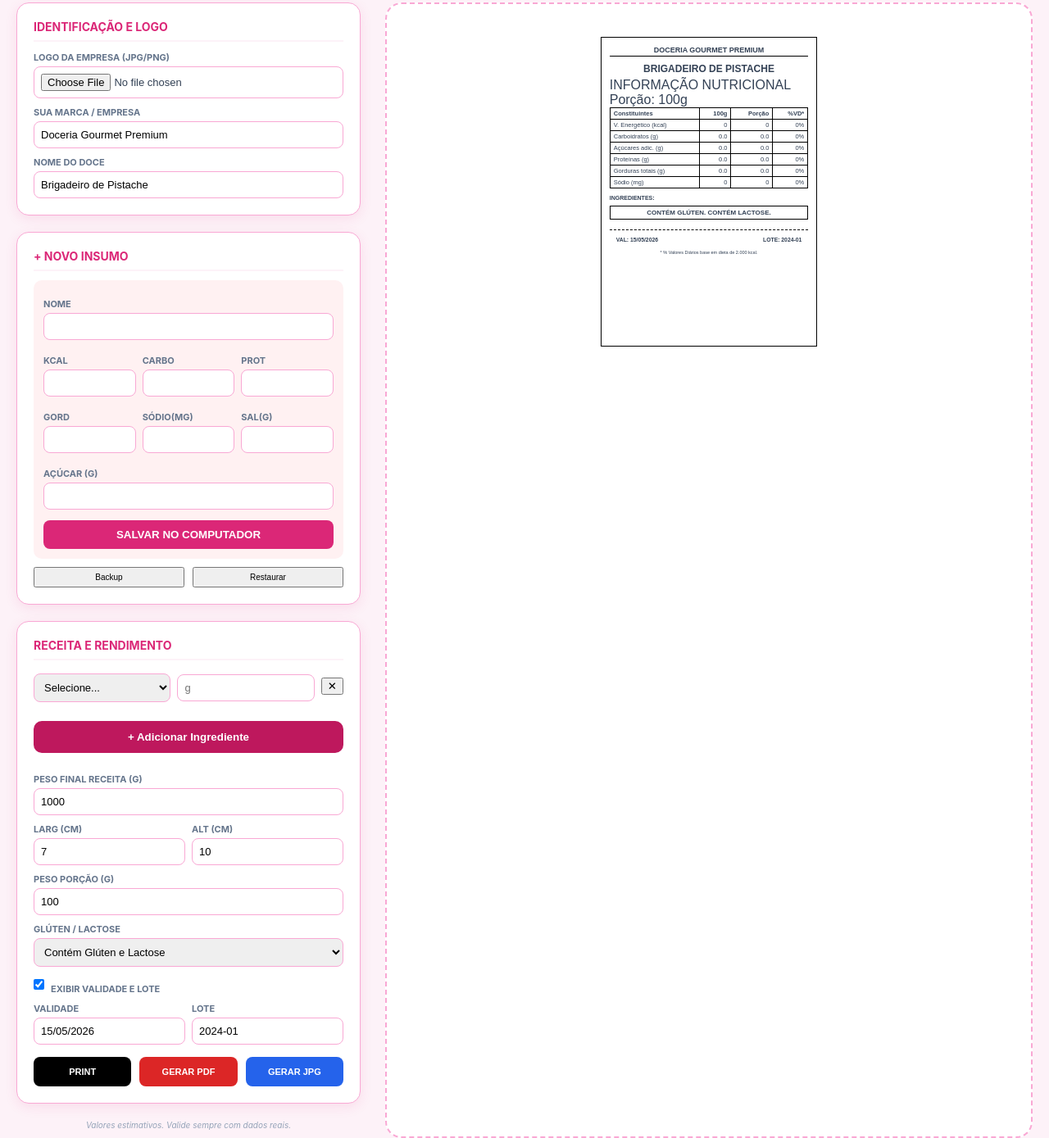
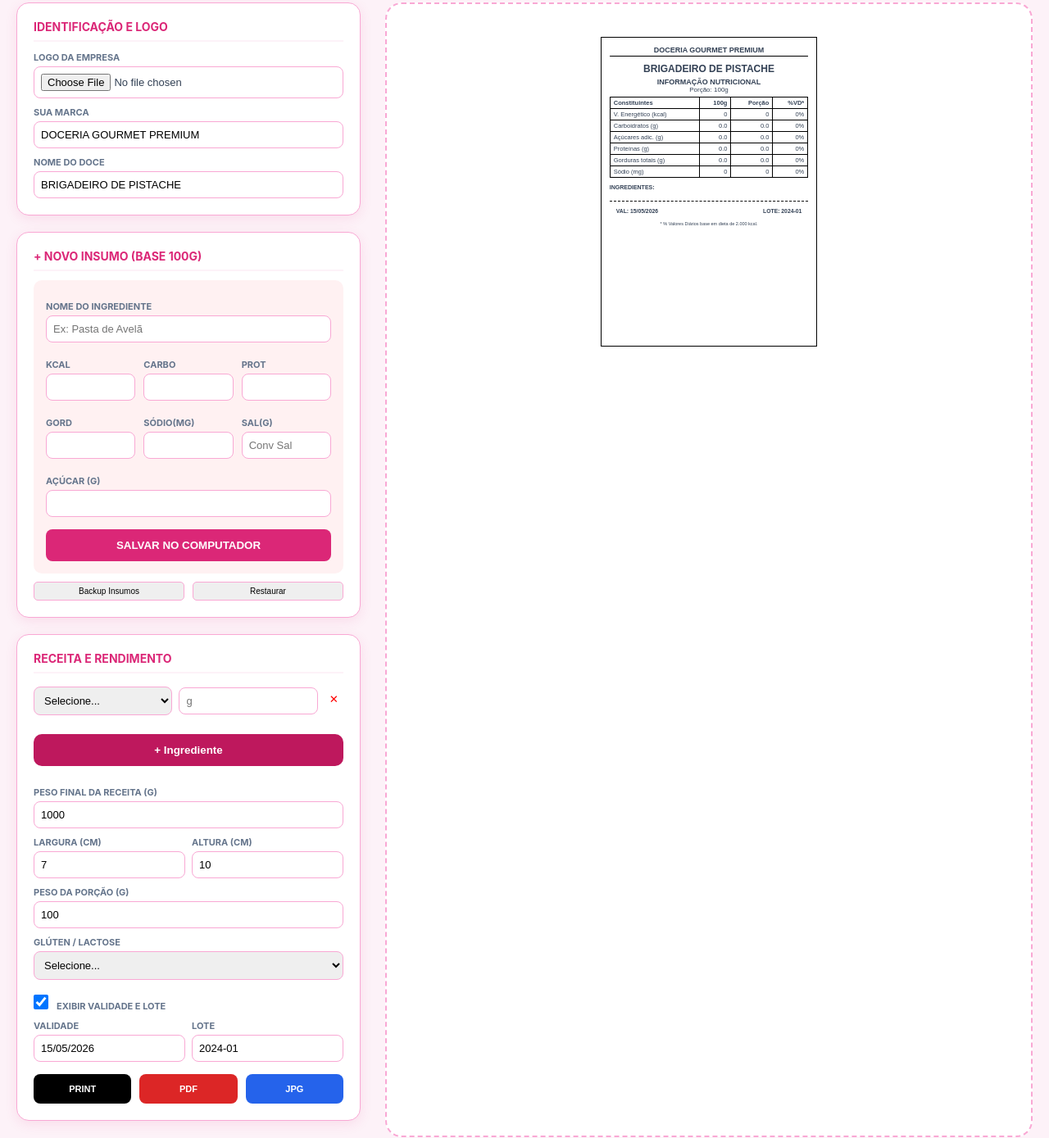
Before and after one commit to allahensus/etiqueta_dolceju, a plain HTML site: page index.html in a window 1280 px wide. Shown: the part 17-1406 px from the top of the page at 82% size. Drawn offline with nearby package versions, Linux system fonts and the light colour scheme.

Commit message:
Update print statement from 'Ajuste do gluten'

```diff
--- a/index.html
+++ b/index.html
@@ -13,17 +13,15 @@
         .panel h2 { font-size:14px; text-transform:uppercase; border-bottom: 2px solid var(--bg); padding-bottom: 8px; margin-top: 0; color: var(--primary); }
         label { font-size:11px; font-weight: 700; margin-top: 10px; display: block; color: #64748b; text-transform: uppercase; }
         input, select { width:100%; padding:8px; font-size:13px; border:1px solid var(--border); border-radius:8px; box-sizing: border-box; margin-top: 4px; }
-        .check-group { display: flex; align-items: center; gap: 8px; margin-top: 10px; font-size: 12px; font-weight: bold; color: #475569; }
-        .check-group input { width: auto; margin: 0; cursor: pointer; }
-        .grid-new-item { display: grid; grid-template-columns: repeat(3, 1fr); gap: 8px; background: #fff1f2; padding: 12px; border-radius: 10px; margin-top: 10px; }
+        .check-group { display: flex; align-items: center; gap: 10px; margin-top: 15px; font-size: 12px; font-weight: bold; color: #475569; }
+        .check-group input { width: 18px; height: 18px; margin: 0; cursor: pointer; }
+        .grid-new-item { display: grid; grid-template-columns: repeat(3, 1fr); gap: 10px; background: #fff1f2; padding: 15px; border-radius: 10px; margin-top: 10px; }
         .full-width { grid-column: span 3; }
-        .btn-save-item { grid-column: span 3; background: var(--primary); color: white; border: none; padding: 10px; border-radius: 8px; cursor: pointer; font-weight: bold; margin-top: 5px; }
+        .btn-save-item { grid-column: span 3; background: var(--primary); color: white; border: none; padding: 12px; border-radius: 8px; cursor: pointer; font-weight: bold; margin-top: 5px; }
         .ingrediente-row { display: flex; gap: 8px; margin-bottom: 8px; align-items: center; }
         .btn-add { background: #be185d; color: #fff; width: 100%; margin: 15px 0; padding: 12px; border-radius: 10px; border: none; cursor: pointer; font-weight: bold; }
-        .buttons-export { display:grid; grid-template-columns: 1fr 1fr 1fr; gap:10px; margin-top: 15px; }
-        .btn-exp { border: none; padding: 12px; border-radius: 8px; color: white; font-weight: bold; cursor: pointer; font-size: 11px; }
         .preview { position: sticky; top: 20px; display: flex; justify-content: center; background: #fff; border-radius: 20px; padding: 40px; border: 2px dashed var(--border); }
-        #etiqueta { background: #fff; border: 1px solid #000; padding: 10px; box-sizing: border-box; font-family: Arial, sans-serif; display: flex; flex-direction: column; }
+        #etiqueta { background: #fff; border: 1px solid #000; padding: 10px; box-sizing: border-box; font-family: Arial, sans-serif; display: flex; flex-direction: column; overflow: hidden; }
         .logo-v { max-width: 60px; max-height: 40px; margin: 0 auto 5px auto; display: block; object-fit: contain; }
         .empresa-v { text-align: center; font-size: 9px; font-weight: bold; text-transform: uppercase; border-bottom: 1px solid #000; padding-bottom: 2px; margin-bottom: 4px; }
         .nome-v { font-size: 12px; font-weight: bold; text-align: center; text-transform: uppercase; margin: 4px 0; }
@@ -32,9 +30,11 @@
         .tabela td:first-child { text-align: left; }
         .bold { font-weight: bold; }
         .ing-lista { font-size: 7px; margin-top: 8px; line-height: 1.2; text-align: justify; }
-        .selo-alerta { border: 1px solid #000; text-align: center; font-weight: bold; margin-top: 5px; padding: 3px; font-size: 8px; }
+        .selo-alerta { border: 1px solid #000; text-align: center; font-weight: bold; margin-top: 5px; padding: 4px; font-size: 8px; text-transform: uppercase; }
         .datas-box { display: flex; justify-content: space-between; flex-wrap: wrap; font-size: 6.8px; margin-top: 12px; font-weight: bold; border-top: 1px dashed #000; padding: 8px 8px 4px 8px; gap: 5px; width: 100%; box-sizing: border-box; }
-        .obs-legal { font-size: 5.5px; text-align: center; margin-top: 5px; width: 100%; line-height: 1.1; }
+        .obs-legal { font-size: 5.5px; text-align: center; margin-top: 5px; width: 100%; line-height: 1.1; white-space: normal; }
+        .buttons-export { display:grid; grid-template-columns: 1fr 1fr 1fr; gap:10px; margin-top: 15px; }
+        .btn-exp { border: none; padding: 12px; border-radius: 8px; color: white; font-weight: bold; cursor: pointer; font-size: 11px; }
         .disclaimer { font-size: 10px; color: #94a3b8; text-align: center; margin-top: 15px; font-style: italic; }
         .oculto { display: none !important; }
         @media print { .sidebar, .panel, .disclaimer { display: none; } body { background: white; padding: 0; } .preview { border: none; padding: 0; } }
@@ -45,50 +45,54 @@
     <div class="sidebar">
         <div class="panel">
             <h2>Identificação e Logo</h2>
-            <label>Logo da Empresa (JPG/PNG)</label>
+            <label>Logo da Empresa</label>
             <input type="file" id="input_logo" accept="image/*" onchange="carregarLogo(event)">
-            <label>Sua Marca / Empresa</label>
-            <input id="empresa_nome" value="Doceria Gourmet Premium" oninput="atualizar()">
+            <label>Sua Marca</label>
+            <input id="empresa_nome" value="DOCERIA GOURMET PREMIUM" oninput="atualizar()">
             <label>Nome do Doce</label>
-            <input id="prod_nome" value="Brigadeiro de Pistache" oninput="atualizar()">
+            <input id="prod_nome" value="BRIGADEIRO DE PISTACHE" oninput="atualizar()">
         </div>
         <div class="panel">
-            <h2>+ Novo Insumo</h2>
+            <h2>+ Novo Insumo (Base 100g)</h2>
             <div class="grid-new-item">
-                <div class="full-width"><label>Nome</label><input id="new_nome"></div>
+                <div class="full-width"><label>Nome do Ingrediente</label><input id="new_nome" placeholder="Ex: Pasta de Avelã"></div>
                 <div><label>Kcal</label><input type="number" id="new_kcal"></div>
                 <div><label>Carbo</label><input type="number" id="new_carbo"></div>
                 <div><label>Prot</label><input type="number" id="new_prot"></div>
                 <div><label>Gord</label><input type="number" id="new_gord"></div>
                 <div><label>Sódio(mg)</label><input type="number" id="new_sodio"></div>
-                <div><label>Sal(g)</label><input type="number" oninput="document.getElementById('new_sodio').value = Math.round(this.value * 400)"></div>
+                <div><label>Sal(g)</label><input type="number" placeholder="Conv Sal" oninput="document.getElementById('new_sodio').value = Math.round(this.value * 400)"></div>
                 <div class="full-width"><label>Açúcar (g)</label><input type="number" id="new_acucar"></div>
                 <button class="btn-save-item" onclick="cadastrarInsumo()">SALVAR NO COMPUTADOR</button>
             </div>
             <div style="display: flex; gap: 10px; margin-top: 10px;">
-                <button onclick="exportarBanco()" style="flex:1; font-size:10px; padding:5px; cursor:pointer;">Backup</button>
-                <button onclick="importarBanco()" style="flex:1; font-size:10px; padding:5px; cursor:pointer;">Restaurar</button>
+                <button onclick="exportarBanco()" style="flex:1; font-size:10px; padding:5px; cursor:pointer; border-radius:5px; border:1px solid var(--border);">Backup Insumos</button>
+                <button onclick="importarBanco()" style="flex:1; font-size:10px; padding:5px; cursor:pointer; border-radius:5px; border:1px solid var(--border);">Restaurar</button>
             </div>
         </div>
         <div class="panel">
             <h2>Receita e Rendimento</h2>
             <div id="lista_ingredientes"></div>
-            <button class="btn-add" onclick="addLinhaIngrediente()">+ Adicionar Ingrediente</button>
-            <label>Peso Final Receita (g)</label><input id="peso_rendimento" type="number" value="1000" oninput="atualizar()">
+            <button class="btn-add" onclick="addLinhaIngrediente()">+ Ingrediente</button>
+            <label>Peso Final da Receita (g)</label>
+            <input id="peso_rendimento" type="number" value="1000" oninput="atualizar()">
             <div style="display: flex; gap: 8px;">
-                <div style="flex:1"><label>Larg (cm)</label><input id="largura" type="number" value="7" oninput="atualizar()"></div>
-                <div style="flex:1"><label>Alt (cm)</label><input id="altura" type="number" value="10" oninput="atualizar()"></div>
+                <div style="flex:1"><label>Largura (cm)</label><input id="largura" type="number" value="7" oninput="atualizar()"></div>
+                <div style="flex:1"><label>Altura (cm)</label><input id="altura" type="number" value="10" oninput="atualizar()"></div>
             </div>
-            <label>Peso Porção (g)</label><input id="peso_porcao" type="number" value="100" oninput="atualizar()">
+            <label>Peso da Porção (g)</label>
+            <input id="peso_porcao" type="number" value="100" oninput="atualizar()">
             <label>Glúten / Lactose</label>
             <select id="sel_alerta" onchange="atualizar()">
-                <option value="CONTÉM GLÚTEN. CONTÉM LACTOSE.">Contém Glúten e Lactose</option>
-                <option value="NÃO CONTÉM GLÚTEN. NÃO CONTÉM LACTOSE.">Sem Glúten e Sem Lactose</option>
-                <option value="">Nenhuma Informação</option>
+                <option value="">Selecione...</option>
+                <option value="CONTÉM GLÚTEN.">Gluten</option>
+                <option value="CONTÉM LACTOSE.">Lactose</option>
+                <option value="CONTÉM GLÚTEN. CONTÉM LACTOSE.">Gluten e Lactose</option>
+                <option value="NÃO CONTÉM GLÚTEN. NÃO CONTÉM LACTOSE.">Isento de Ambos</option>
             </select>
             <div class="check-group">
                 <input type="checkbox" id="chk_data" checked onchange="atualizar()">
-                <label style="cursor:pointer;" for="chk_data">EXIBIR VALIDADE E LOTE</label>
+                <label for="chk_data">EXIBIR VALIDADE E LOTE</label>
             </div>
             <div id="painel_datas">
                 <div style="display: flex; gap: 8px;">
@@ -98,19 +102,18 @@
             </div>
             <div class="buttons-export">
                 <button class="btn-exp" style="background:#000" onclick="window.print()">PRINT</button>
-                <button class="btn-exp" style="background:#dc2626;" onclick="exportPDF()">GERAR PDF</button>
-                <button class="btn-exp" style="background:#2563eb;" onclick="exportJPG()">GERAR JPG</button>
+                <button class="btn-exp" style="background:#dc2626;" onclick="exportPDF()">PDF</button>
+                <button class="btn-exp" style="background:#2563eb;" onclick="exportJPG()">JPG</button>
             </div>
         </div>
-        <p class="disclaimer">Valores estimativos. Valide sempre com dados reais.</p>
     </div>
     <div class="preview">
         <div id="etiqueta">
             <img id="v_logo" class="logo-v oculto">
             <div class="empresa-v" id="v_empresa"></div>
             <div class="nome-v" id="v_nome"></div>
-            <div class="info-tit">INFORMAÇÃO NUTRICIONAL</div>
-            <div class="porcao-v" id="v_porcao_txt"></div>
+            <div style="font-size:9px; font-weight:bold; text-align:center;">INFORMAÇÃO NUTRICIONAL</div>
+            <div id="v_porcao_txt" style="font-size:8px; text-align:center; margin-bottom:4px;"></div>
             <table class="tabela">
                 <tr class="bold"><td>Constituintes</td><td>100g</td><td>Porção</td><td>%VD*</td></tr>
                 <tr><td>V. Energético (kcal)</td><td id="v100_kcal"></td><td id="vp_kcal"></td><td id="vd_kcal"></td></tr>
@@ -123,8 +126,8 @@
             <div class="ing-lista"><strong>INGREDIENTES:</strong> <span id="v_ing_lista"></span></div>
             <div class="selo-alerta" id="v_alerta"></div>
             <div class="datas-box" id="v_datas_box">
-                <div style="white-space: nowrap;">VAL: <span id="v_val"></span></div>
-                <div style="white-space: nowrap;">LOTE: <span id="v_lote"></span></div>
+                <div>VAL: <span id="v_val"></span></div>
+                <div>LOTE: <span id="v_lote"></span></div>
             </div>
             <div class="obs-legal">* % Valores Diários base em dieta de 2.000 kcal.</div>
         </div>
@@ -133,59 +136,74 @@
 <script>
 const DB_PADRAO = {
     "leite_cond": { nome: "Leite Condensado", kcal: 322, carbo: 54, prot: 7.2, gord: 8.5, sodio: 100, acucar: 54 },
-    "creme_leite_cx": { nome: "Creme de Leite Cx", kcal: 163, carbo: 4.5, prot: 2.1, gord: 15, sodio: 50, acucar: 0 },
-    "leite_integral": { nome: "Leite de Caixinha Integral", kcal: 60, carbo: 4.7, prot: 3.2, gord: 3.2, sodio: 45, acucar: 0 },
-    "leite_ninho": { nome: "Leite em Pó (Ninho)", kcal: 496, carbo: 38, prot: 26, gord: 27, sodio: 370, acucar: 0 },
-    "manteiga_sem_sal": { nome: "Manteiga s/ Sal", kcal: 717, carbo: 0.1, prot: 0.8, gord: 81, sodio: 11, acucar: 0 },
+    "creme_leite": { nome: "Creme de Leite Cx", kcal: 163, carbo: 4.5, prot: 2.1, gord: 15, sodio: 50, acucar: 0 },
+    "manteiga": { nome: "Manteiga s/ Sal", kcal: 717, carbo: 0.1, prot: 0.8, gord: 81, sodio: 11, acucar: 0 },
     "chocolate_ao_leite": { nome: "Chocolate ao Leite", kcal: 540, carbo: 58, prot: 5.5, gord: 31, sodio: 80, acucar: 50 },
     "chocolate_meio_amargo": { nome: "Chocolate Meio Amargo", kcal: 470, carbo: 50, prot: 4, gord: 28, sodio: 10, acucar: 40 },
-    "farinha_trigo": { nome: "Farinha de Trigo", kcal: 360, carbo: 75, prot: 10, gord: 1, sodio: 0, acucar: 0 },
-    "ovo_inteiro": { nome: "Ovo Inteiro", kcal: 143, carbo: 1, prot: 13, gord: 9, sodio: 124, acucar: 0 },
-    "nutella": { nome: "Nutella", kcal: 533, carbo: 57, prot: 6, gord: 31, sodio: 42, acucar: 56 },
-    "doce_leite": { nome: "Doce de Leite", kcal: 315, carbo: 55, prot: 6, gord: 7, sodio: 120, acucar: 50 },
+    "chocolate_branco": { nome: "Chocolate Branco", kcal: 539, carbo: 53, prot: 5.9, gord: 32, sodio: 78, acucar: 53 },
+    "cacau_100": { nome: "Cacau em Pó 100%", kcal: 228, carbo: 58, prot: 19, gord: 13, sodio: 21, acucar: 0 },
+    "acucar_refinado": { nome: "Açúcar Refinado", kcal: 387, carbo: 100, prot: 0, gord: 0, sodio: 0, acucar: 100 },
+    "acucar_cristal": { nome: "Açúcar Cristal", kcal: 387, carbo: 100, prot: 0, gord: 0, sodio: 0, acucar: 100 },
+    "acucar_confeiteiro": { nome: "Açúcar de Confeiteiro", kcal: 389, carbo: 100, prot: 0, gord: 0, sodio: 2, acucar: 100 },
+    "farinha_trigo": { nome: "Farinha de Trigo", kcal: 360, carbo: 75, prot: 10, gord: 1.4, sodio: 2, acucar: 0 },
+    "farinha_amendoas": { nome: "Farinha de Amêndoas", kcal: 579, carbo: 21, prot: 21, gord: 50, sodio: 1, acucar: 4 },
+    "farinha_aveia": { nome: "Farinha de Aveia", kcal: 389, carbo: 66, prot: 16, gord: 6.9, sodio: 0, acucar: 0 },
+    "leite_ninho": { nome: "Leite em Pó (Ninho)", kcal: 496, carbo: 38, prot: 26, gord: 27, sodio: 370, acucar: 0 },
+    "leite_integral": { nome: "Leite Integral", kcal: 60, carbo: 4.7, prot: 3.2, gord: 3.2, sodio: 43, acucar: 0 },
+    "ovo_inteiro": { nome: "Ovo Inteiro", kcal: 143, carbo: 0.7, prot: 12, gord: 9.5, sodio: 124, acucar: 0 },
+    "gema_ovo": { nome: "Gema de Ovo", kcal: 322, carbo: 3.6, prot: 16, gord: 27, sodio: 48, acucar: 0 },
+    "claras": { nome: "Clara de Ovo", kcal: 52, carbo: 0.7, prot: 11, gord: 0.2, sodio: 166, acucar: 0 },
+    "nutella": { nome: "Nutella", kcal: 539, carbo: 57, prot: 6.3, gord: 31, sodio: 42, acucar: 56 },
+    "doce_leite": { nome: "Doce de Leite", kcal: 315, carbo: 55, prot: 6, gord: 7.5, sodio: 120, acucar: 50 },
     "pistache": { nome: "Pistache s/ Sal", kcal: 560, carbo: 28, prot: 20, gord: 45, sodio: 1, acucar: 7 },
-    "sal": { nome: "Sal", kcal: 0, carbo: 0, prot: 0, gord: 0, sodio: 38758, acucar: 0 }
+    "amendoas": { nome: "Amêndoas", kcal: 579, carbo: 22, prot: 21, gord: 50, sodio: 1, acucar: 4 },
+    "avelas": { nome: "Avelãs", kcal: 628, carbo: 17, prot: 15, gord: 61, sodio: 0, acucar: 4 },
+    "nozes": { nome: "Nozes", kcal: 654, carbo: 14, prot: 15, gord: 65, sodio: 2, acucar: 2 },
+    "castanha_caju": { nome: "Castanha de Caju", kcal: 553, carbo: 30, prot: 18, gord: 44, sodio: 12, acucar: 6 },
+    "castanha_para": { nome: "Castanha do Pará", kcal: 659, carbo: 12, prot: 14, gord: 66, sodio: 3, acucar: 2 },
+    "amendoim": { nome: "Amendoim Torrado", kcal: 567, carbo: 16, prot: 26, gord: 49, sodio: 18, acucar: 4 },
+    "coco_ralado": { nome: "Coco Ralado s/ Açúcar", kcal: 660, carbo: 24, prot: 6.9, gord: 65, sodio: 37, acucar: 7 },
+    "oleo_coco": { nome: "Óleo de Coco", kcal: 862, carbo: 0, prot: 0, gord: 100, sodio: 0, acucar: 0 },
+    "azeite": { nome: "Azeite de Oliva", kcal: 884, carbo: 0, prot: 0, gord: 100, sodio: 0, acucar: 0 },
+    "mel": { nome: "Mel de Abelha", kcal: 304, carbo: 82, prot: 0.3, gord: 0, sodio: 4, acucar: 82 },
+    "glucose": { nome: "Xarope de Glucose", kcal: 340, carbo: 85, prot: 0, gord: 0, sodio: 10, acucar: 30 },
+    "chantilly": { nome: "Chantilly Batido", kcal: 257, carbo: 15, prot: 1.5, gord: 21, sodio: 45, acucar: 12 },
+    "cream_cheese": { nome: "Cream Cheese", kcal: 342, carbo: 4.1, prot: 6, gord: 34, sodio: 321, acucar: 3 },
+    "queijo_mascarpone": { nome: "Queijo Mascarpone", kcal: 412, carbo: 4, prot: 5, gord: 42, sodio: 55, acucar: 0 },
+    "leite_coco": { nome: "Leite de Coco", kcal: 230, carbo: 6, prot: 2.3, gord: 24, sodio: 15, acucar: 3 },
+    "gelatina_po": { nome: "Gelatina em Pó s/ Sabor", kcal: 335, carbo: 0, prot: 84, gord: 0, sodio: 350, acucar: 0 },
+    "fermento_quimico": { nome: "Fermento Químico", kcal: 97, carbo: 24, prot: 0, gord: 0, sodio: 9800, acucar: 0 },
+    "sal": { nome: "Sal Refinado", kcal: 0, carbo: 0, prot: 0, gord: 0, sodio: 38758, acucar: 0 }
 };
+
 const ALERGENICOS = ["LEITE", "OVO", "TRIGO", "AMENDOIM", "AMÊNDOA", "AVELÃ", "PISTACHE", "SOJA", "CASTANHA"];
-let DB_CUSTOM = JSON.parse(localStorage.getItem('db_final_v2')) || {};
+let DB_CUSTOM = JSON.parse(localStorage.getItem('db_final_v4')) || {};
 let DB = { ...DB_PADRAO, ...DB_CUSTOM };
 
 function carregarLogo(e) {
     const reader = new FileReader();
-    reader.onload = function(){
-        const vLogo = document.getElementById('v_logo');
-        vLogo.src = reader.result;
-        vLogo.classList.remove('oculto');
-    }
+    reader.onload = function(){ document.getElementById('v_logo').src = reader.result; document.getElementById('v_logo').classList.remove('oculto'); }
     reader.readAsDataURL(e.target.files[0]);
 }
 function cadastrarInsumo() {
     const nome = document.getElementById('new_nome').value;
     if(!nome) return alert("Digite o nome");
     const id = "c_" + Date.now();
-    DB_CUSTOM[id] = {
-        nome: nome,
-        kcal: parseFloat(document.getElementById('new_kcal').value) || 0,
-        carbo: parseFloat(document.getElementById('new_carbo').value) || 0,
-        prot: parseFloat(document.getElementById('new_prot').value) || 0,
-        gord: parseFloat(document.getElementById('new_gord').value) || 0,
-        sodio: parseFloat(document.getElementById('new_sodio').value) || 0,
-        acucar: parseFloat(document.getElementById('new_acucar').value) || 0
-    };
-    localStorage.setItem('db_final_v2', JSON.stringify(DB_CUSTOM));
+    DB_CUSTOM[id] = { nome: nome, kcal: parseFloat(document.getElementById('new_kcal').value)||0, carbo: parseFloat(document.getElementById('new_carbo').value)||0, prot: parseFloat(document.getElementById('new_prot').value)||0, gord: parseFloat(document.getElementById('new_gord').value)||0, sodio: parseFloat(document.getElementById('new_sodio').value)||0, acucar: parseFloat(document.getElementById('new_acucar').value)||0 };
+    localStorage.setItem('db_final_v4', JSON.stringify(DB_CUSTOM));
     location.reload();
 }
 function exportarBanco() {
     const data = JSON.stringify(DB_CUSTOM);
     const blob = new Blob([data], {type: 'application/json'});
     const a = document.createElement('a'); a.href = URL.createObjectURL(blob);
-    a.download = 'backup.json'; a.click();
+    a.download = 'backup-insumos.json'; a.click();
 }
 function importarBanco() {
     const input = document.createElement('input'); input.type = 'file';
     input.onchange = e => {
         const file = e.target.files[0]; const reader = new FileReader();
-        reader.onload = ev => { localStorage.setItem('db_final_v2', ev.target.result); location.reload(); };
+        reader.onload = ev => { localStorage.setItem('db_final_v4', ev.target.result); location.reload(); };
         reader.readAsText(file);
     }; input.click();
 }
@@ -194,7 +212,7 @@ function addLinhaIngrediente() {
     const div = document.createElement('div'); div.className = 'ingrediente-row';
     let opt = '<option value="">Selecione...</option>';
     Object.keys(DB).sort((a,b) => DB[a].nome.localeCompare(DB[b].nome)).forEach(k => opt += `<option value="${k}">${DB[k].nome}</option>`);
-    div.innerHTML = `<select onchange="atualizar()">${opt}</select><input type="number" placeholder="g" oninput="atualizar()"><button onclick="this.parentElement.remove(); atualizar();">✕</button>`;
+    div.innerHTML = `<select onchange="atualizar()">${opt}</select><input type="number" placeholder="g" oninput="atualizar()"><button onclick="this.parentElement.remove(); atualizar();" style="border:none; background:none; cursor:pointer; color:red;">✕</button>`;
     container.appendChild(div);
 }
 function atualizar() {
@@ -233,14 +251,14 @@ function atualizar() {
     const alerta = document.getElementById('sel_alerta').value;
     document.getElementById('v_alerta').innerText = alerta; document.getElementById('v_alerta').classList.toggle('oculto', !alerta);
     const exibir = document.getElementById('chk_data').checked;
-    document.getElementById('painel_datas').classList.toggle('oculto', !exibir);
     document.getElementById('v_datas_box').classList.toggle('oculto', !exibir);
-    if(exibir) { document.getElementById('v_val').innerText = document.getElementById('validade').value; document.getElementById('v_lote').innerText = document.getElementById('lote').value; }
+    document.getElementById('v_val').innerText = document.getElementById('validade').value;
+    document.getElementById('v_lote').innerText = document.getElementById('lote').value;
     const et = document.getElementById('etiqueta');
     et.style.width = (document.getElementById('largura').value || 7) + "cm";
     et.style.height = (document.getElementById('altura').value || 10) + "cm";
 }
-async function exportJPG() { const c = await html2canvas(document.getElementById('etiqueta'), {scale:4}); const a = document.createElement("a"); a.href = c.toDataURL("image/jpeg", 0.95); a.download = 'etiqueta.jpg'; a.click(); }
+async function exportJPG() { const c = await html2canvas(document.getElementById('etiqueta'), {scale:4}); const a = document.createElement("a"); a.href = c.toDataURL("image/jpeg", 0.9); a.download = 'etiqueta.jpg'; a.click(); }
 async function exportPDF() { const { jsPDF } = window.jspdf; const w = parseFloat(document.getElementById('largura').value); const h = parseFloat(document.getElementById('altura').value); const c = await html2canvas(document.getElementById('etiqueta'), { scale: 4 }); const pdf = new jsPDF({ unit: "cm", format: [w, h] }); pdf.addImage(c.toDataURL("image/png"), 'PNG', 0, 0, w, h); pdf.save('etiqueta.pdf'); }
 window.onload = () => { addLinhaIngrediente(); atualizar(); };
 </script>
```
